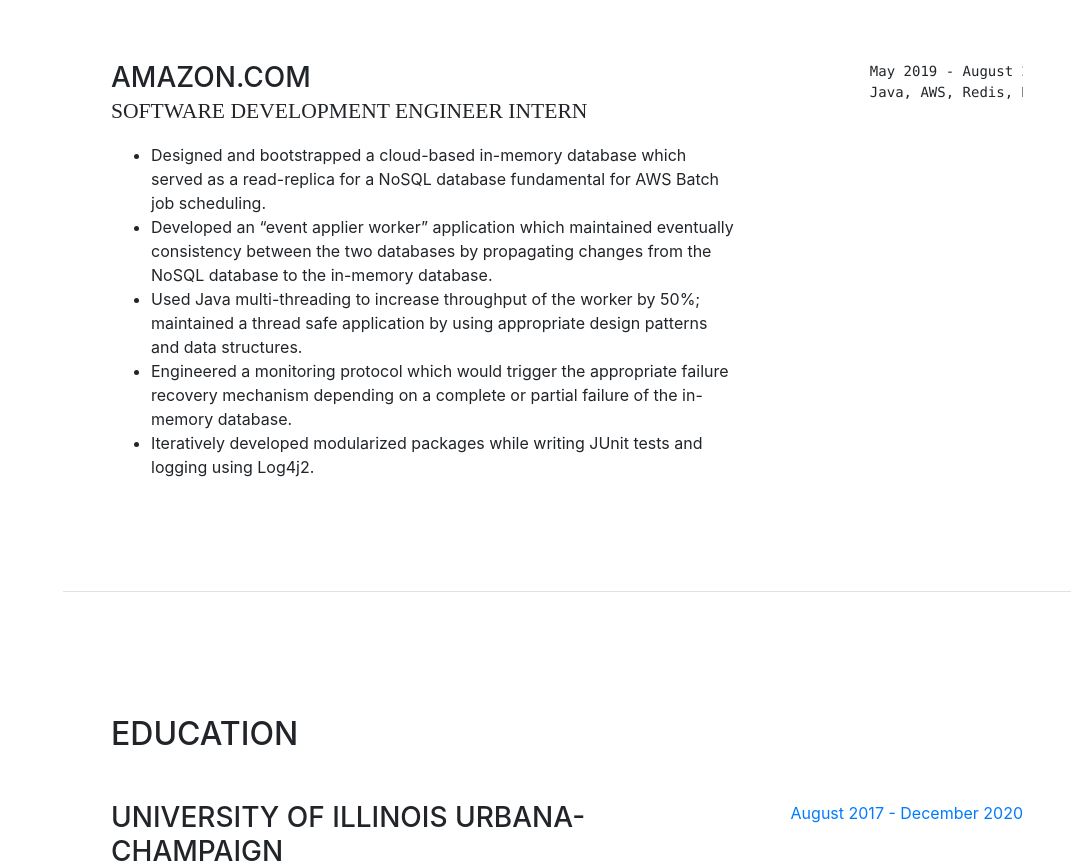
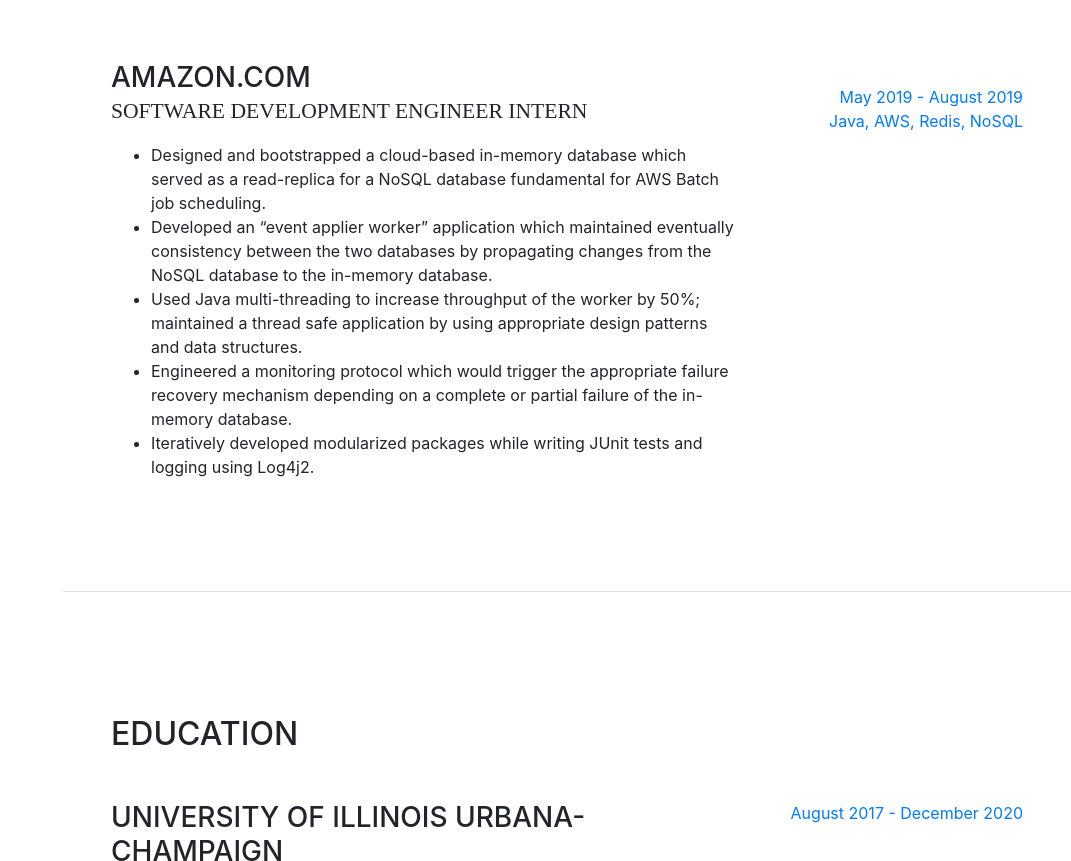
Before and after one commit to 1kishan/1kishan.github.io, a website with bundled scripts: page index.html in a window 1280 px wide. Shown: the part 1451-2312 px from the top of the page, without its empty margins (209-1280 px from the left). Built offline with nearby package versions, Linux system fonts and the light colour scheme; a web font is replaced by a local one.

Commit message:
Update index.html

```diff
--- a/index.html
+++ b/index.html
@@ -162,11 +162,9 @@
               </ul>
             </div>
             <div class="resume-date text-md-right">
-              <span class="text-primary">
-                <pre>
+              <span class="text-primary" style="white-space: pre-line">
                 May 2019 - August 2019
                 Java, AWS, Redis, NoSQL
-                </pre>
               </span>
             </div>
           </div>
```
